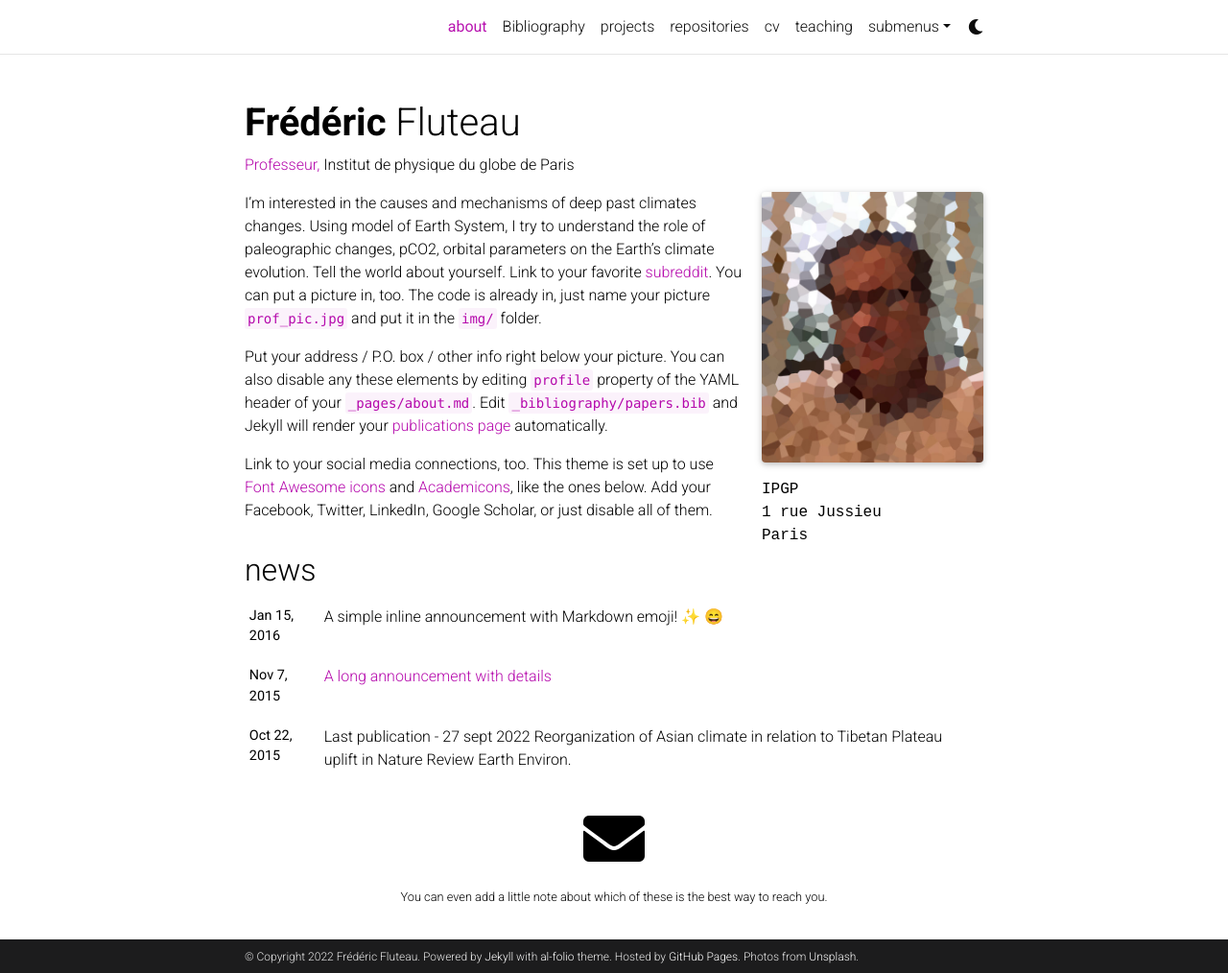
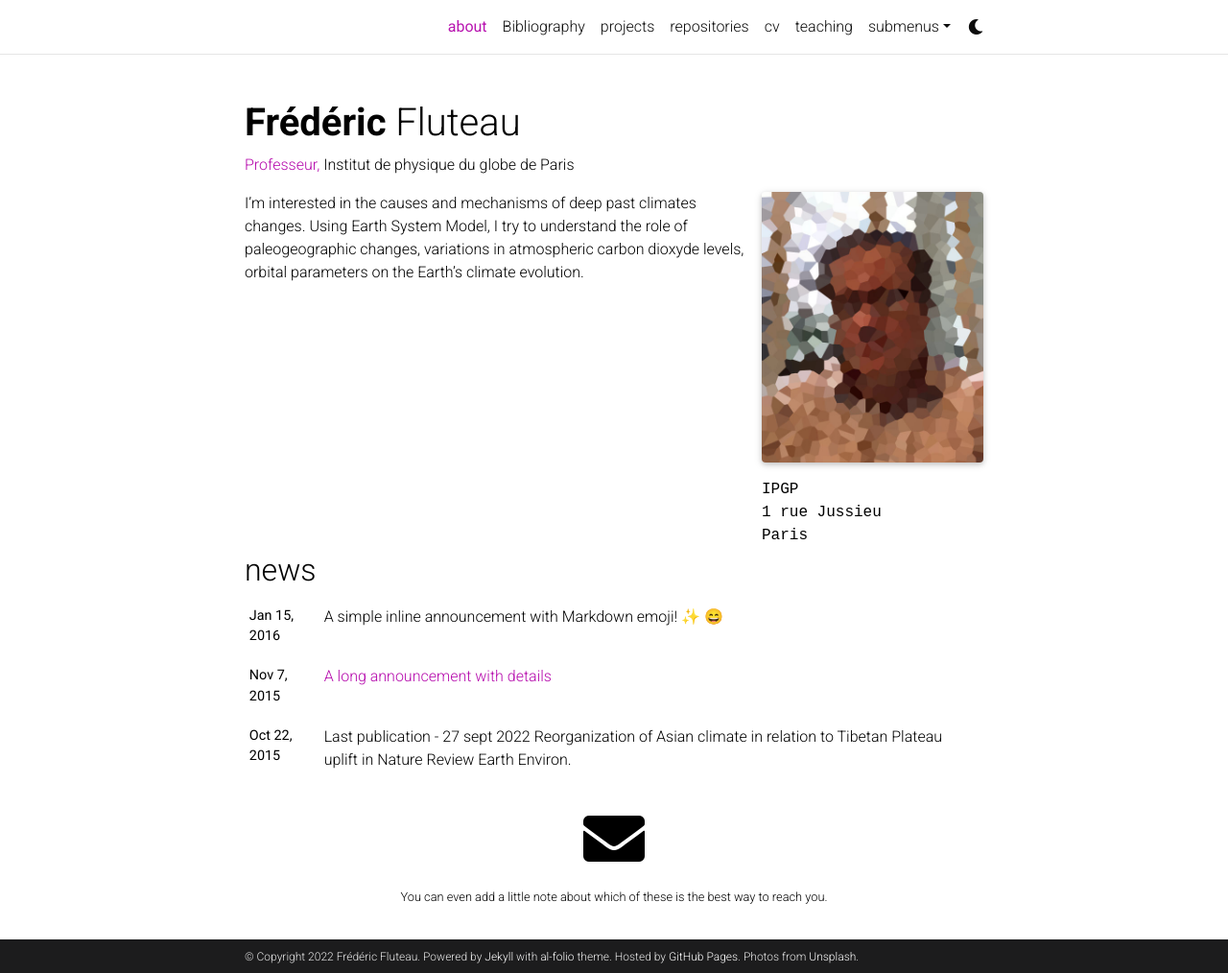
Before and after one commit to fredflut/fredflut.github.io, a Jekyll site: the page built from _pages/about.md, in a window 1280 px wide and 1014 px high. Shown: the whole window at 96% size. Built offline with Jekyll 4.4.1, drawn with Linux system fonts in a browser that asks for light colours; full-size pictures stand in for the smaller copies a plugin makes; emoji names are drawn with the system emoji font; comment, search, counter and statistics services are not loaded; a style sheet for code colours, icons or effects is not loaded.

Commit message:
Update about.md

```diff
--- a/_pages/about.md
+++ b/_pages/about.md
@@ -18,8 +18,4 @@
 social: true  # includes social icons at the bottom of the page
 ---
 
-I'm interested in the causes and mechanisms of deep past climates changes. Using model of Earth System, I try to understand the role of paleographic changes, pCO2, orbital parameters on the Earth's climate evolution.  Tell the world about yourself. Link to your favorite [subreddit](http://reddit.com). You can put a picture in, too. The code is already in, just name your picture `prof_pic.jpg` and put it in the `img/` folder.
-
-Put your address / P.O. box / other info right below your picture. You can also disable any these elements by editing `profile` property of the YAML header of your `_pages/about.md`. Edit `_bibliography/papers.bib` and Jekyll will render your [publications page](/al-folio/publications/) automatically.
-
-Link to your social media connections, too. This theme is set up to use [Font Awesome icons](http://fortawesome.github.io/Font-Awesome/) and [Academicons](https://jpswalsh.github.io/academicons/), like the ones below. Add your Facebook, Twitter, LinkedIn, Google Scholar, or just disable all of them.
+I'm interested in the causes and mechanisms of deep past climates changes. Using Earth System Model, I try to understand the role of paleogeographic changes, variations in atmospheric carbon dioxyde levels, orbital parameters on the Earth's climate evolution.
```
